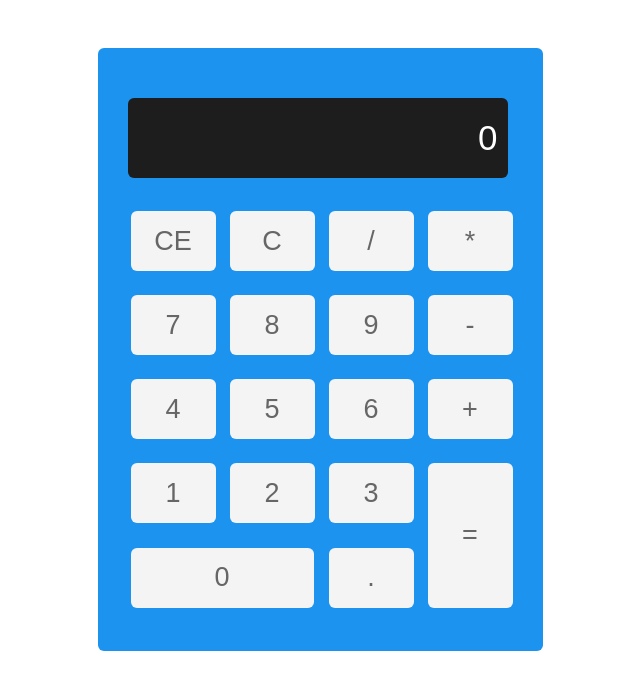
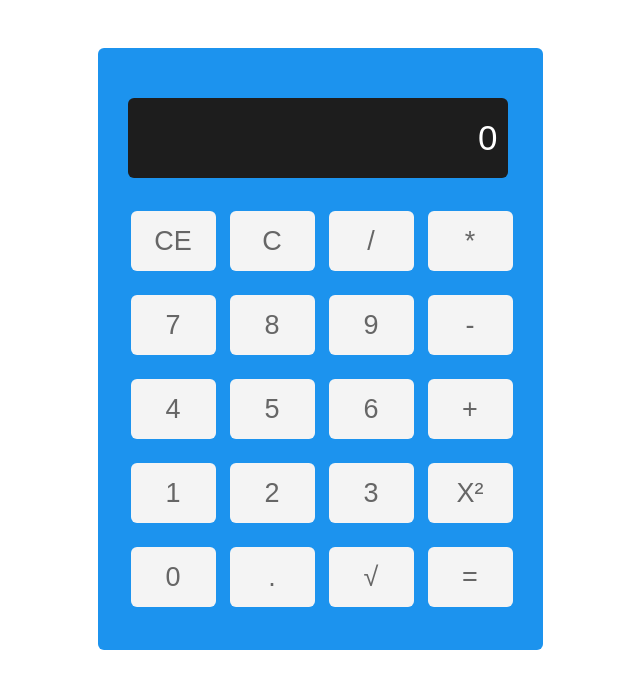
Before and after one commit to iStad/calculator, a plain HTML site: page index.html in a window 1280 px wide. Shown: the whole page, without its empty margins (320-960 px from the left). Drawn offline with Linux system fonts and the light colour scheme.

Commit message:
feat: add new buttons

```diff
--- a/index.html
+++ b/index.html
@@ -11,7 +11,8 @@
   <main class="main">
       <div class="calc">
         <div class="calc-display">
-          <input disabled type="text" id="display" value="0" name="" placeholder="000000000000000000" class="calc-display-input">
+          <input disabled type="text" id="display" value="0" name=""
+          placeholder="000000000000000000" class="calc-display-input">
         </div>
         <div class="calc-buttons">
           <table class="calc-table">
@@ -67,16 +68,23 @@
               <td>
                 <button type="button" class="number btn-hover-green btn">3</button>
               </td>
-              <td rowspan="2">
-                <button type="button" class="operator btn btn-equal btn-hover-orange" id="result">=</button>
+              <td>
+                <button type="button" class=" operator btn btn-hover-orange">x&sup2;</button>
               </td>
             </tr>
             <tr class="calc-buttons-row">
-              <td colspan="2">
-                <button type="button" class="number btn-hover-green btn btn-long">0</button>
+              <td>
+                <button type="button" class="number btn-hover-green btn">0</button>
               </td>
               <td>
                 <button type="button" class="btn  btn-hover-orange" id="decimal">.</button>
+              </td>
+              <td>
+                <button type="button" class=" operator btn btn-hover-orange">&radic;</button>
+              </td>
+              <td>
+                <button type="button" class="operator btn btn-hover-orange"
+                id="result">=</button>
               </td>
             </tr>
           </table>
```
